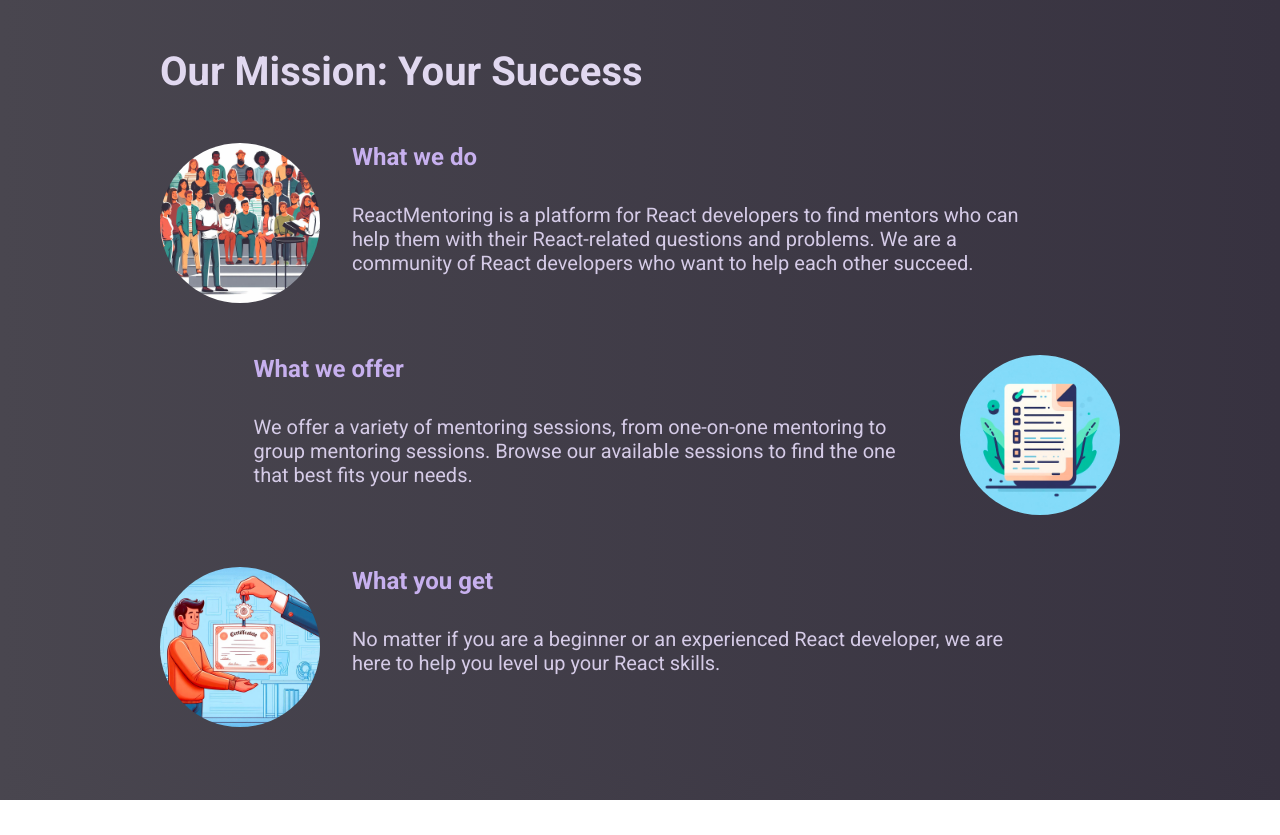
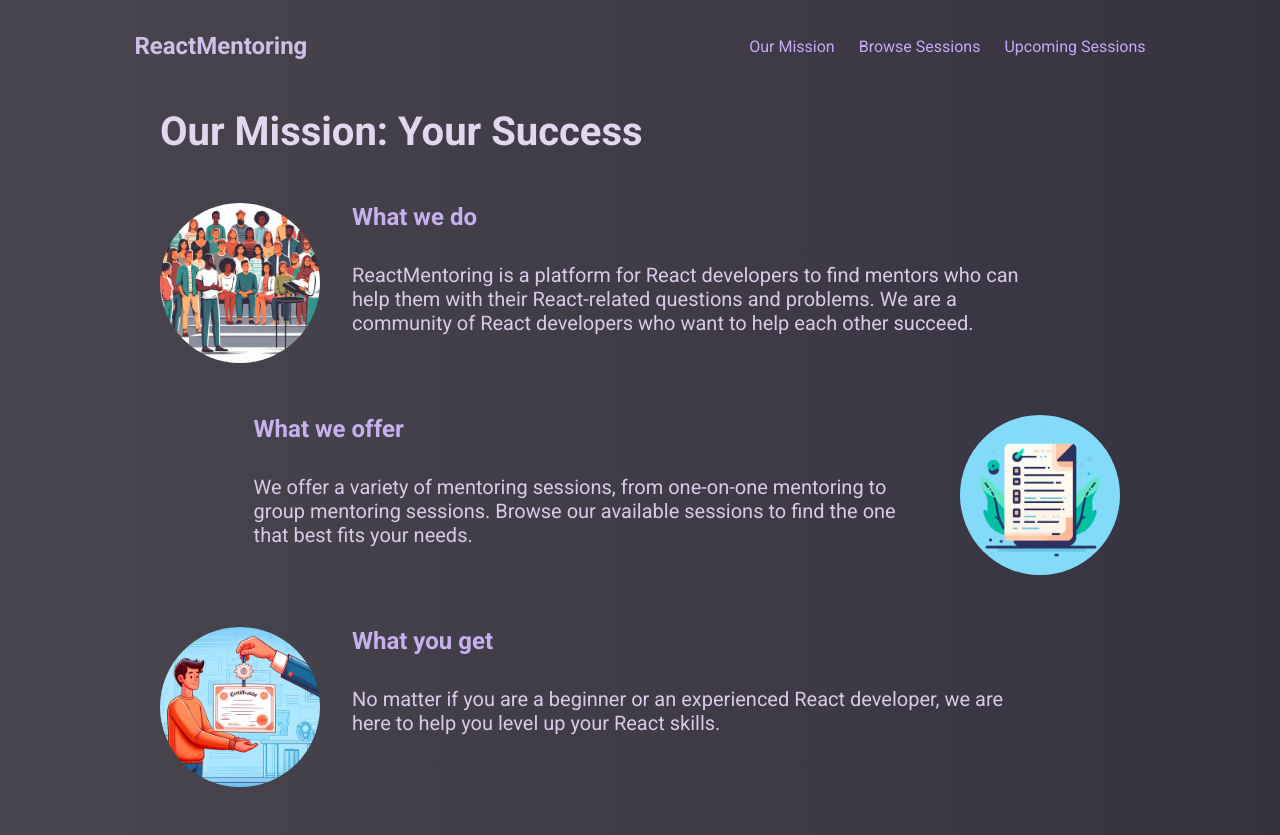
Before and after one commit to lyaui/ts_practice-project_ReactMentoring, a React (Vite) app: page / in a window 1280 px wide. Before the commit the page ends 800 px from the top, so only its background shows below. Built offline with nearby package versions, Linux system fonts and the light colour scheme.

Commit message:
feat(components): add new Header component

```diff
--- /dev/null
+++ b/src/components/Header.tsx
@@ -0,0 +1,31 @@
+function formatNavName(name: string): string {
+  let nameArr = name.toLowerCase().split(' ');
+  return nameArr
+    .map((_word) => _word.charAt(0).toUpperCase() + _word.slice(1))
+    .join(' ');
+}
+
+function Header() {
+  const navItems = [
+    { name: 'our mission', to: '/home' },
+    { name: 'browse sessions', to: '/sessions' },
+    { name: 'upcoming sessions', onClick: () => {} },
+  ];
+
+  return (
+    <header id='main-header'>
+      <h1>ReactMentoring</h1>
+      <nav>
+        <ul>
+          {navItems.map((_item) => (
+            <li>
+              <a>{formatNavName(_item.name)}</a>
+            </li>
+          ))}
+        </ul>
+      </nav>
+    </header>
+  );
+}
+
+export default Header;
--- a/src/pages/Root.tsx
+++ b/src/pages/Root.tsx
@@ -1,9 +1,10 @@
 import { Outlet } from 'react-router-dom';
+import Header from '@/components/Header';
 
 export default function Root() {
   return (
     <>
-      {/* Todo: Add Header */}
+      <Header />
       <Outlet />
     </>
   );
```
